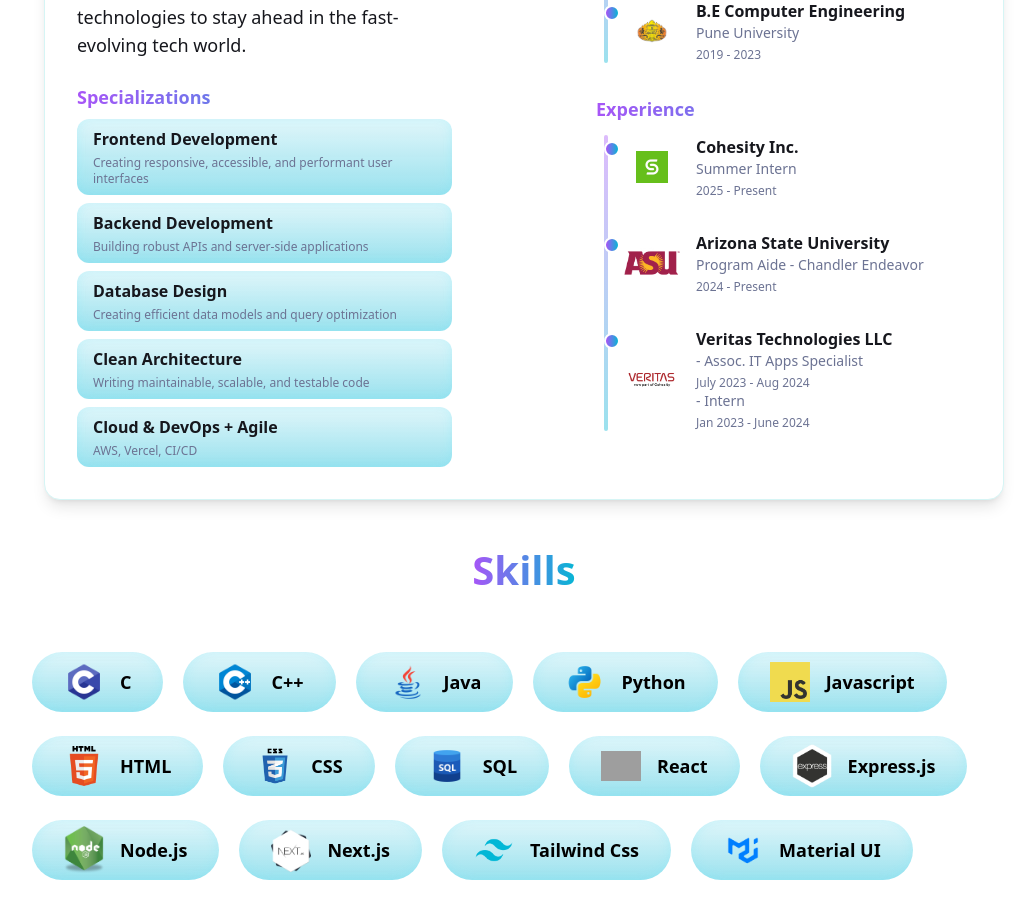
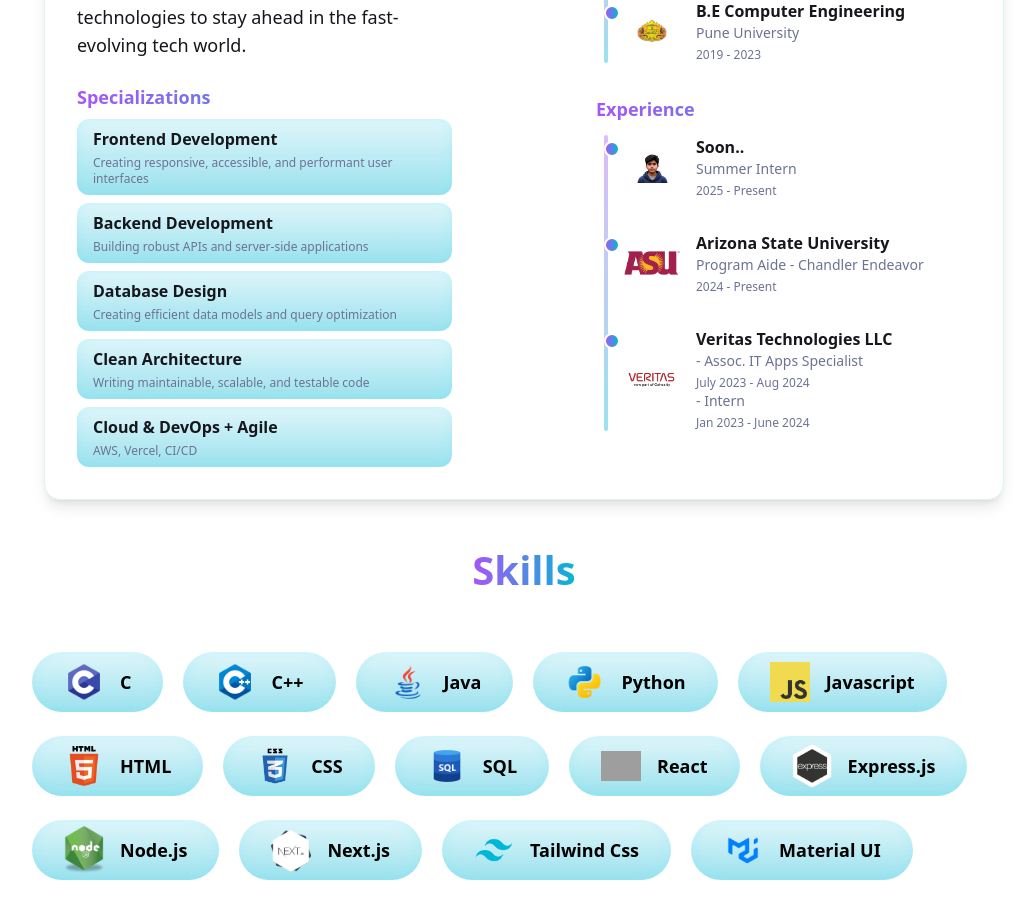
Before and after one commit to adityap817/AdityaPortfolio2.0, a Next.js app: page / in a window 1280 px wide. Shown: the part 1040-1943 px from the top of the page, without its empty margins (116-1151 px from the left). Built offline with nearby package versions, Linux system fonts and the light colour scheme; grey boxes are pictures that could not be loaded; a web font is replaced by a local one.

Commit message:
commented some details scheduled to roll out later

```diff
--- a/components/main/About.tsx
+++ b/components/main/About.tsx
@@ -122,7 +122,7 @@ function About() {
                 <div className="w-4 h-4 bg-gradient-to-r from-purple-500 to-cyan-500 rounded-full absolute -left-4 top-1.5 border-2 border-background dark:border-background" />
                 <div className="w-12 h-8 md:w-16 md:h-10 rounded-lg flex items-center justify-center z-10 bg-transparent">
                   <Image
-                    src="/cohesity.webp"
+                    src="/ap1.png"
                     alt="Company 1"
                     width={56}
                     height={32}
@@ -130,7 +130,7 @@ function About() {
                   />
                 </div>
                 <div>
-                  <div className="font-semibold text-foreground dark:text-foreground text-sm md:text-base">Cohesity Inc.</div>
+                  <div className="font-semibold text-foreground dark:text-foreground text-sm md:text-base">Soon..</div>
                   <div className="text-xs md:text-sm text-muted-foreground dark:text-muted-foreground">Summer Intern</div>
                   <div className="text-xs text-muted-foreground dark:text-muted-foreground mt-1">2025 - Present</div>
                 </div>
```
